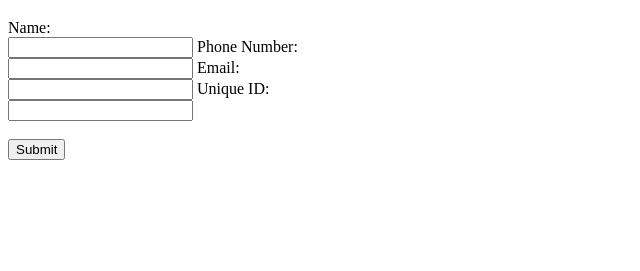
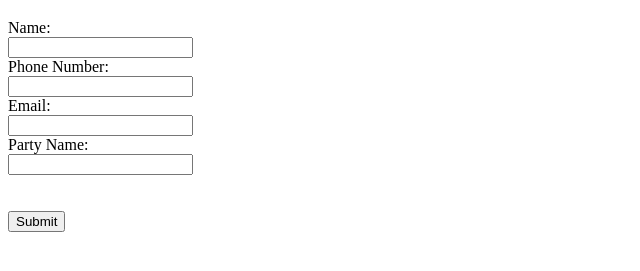
Before and after one commit to kmulqueen/hot-restaurant, a website: page reserve.html in a window 1280 px wide. Shown: the part 61-332 px from the top of the page, without its empty margins (0-640 px from the left). Drawn offline with Linux system fonts and the light colour scheme.

```diff
--- a/reserve.html
+++ b/reserve.html
@@ -10,13 +10,13 @@
     <h1>Make a Reservation</h1>
     <form action="">
         Name:<br>
-        <input type="text" name="name">
+        <input type="text" name="name"> <br>
         Phone Number:<br>
-        <input type="text" name="phone-number">
+        <input type="text" name="phone-number"> <br>
         Email:<br>
-        <input type="text" name="email">
-        Unique ID:<br>
-        <input type="text" name="unique-id">
+        <input type="text" name="email"> <br>
+        Party Name:<br>
+        <input type="text" name="unique-id"> <br>
         <br><br>
         <input type="submit" value="Submit">
     </form>
```
Also changed, not shown: index.html (+8 -4 lines).
